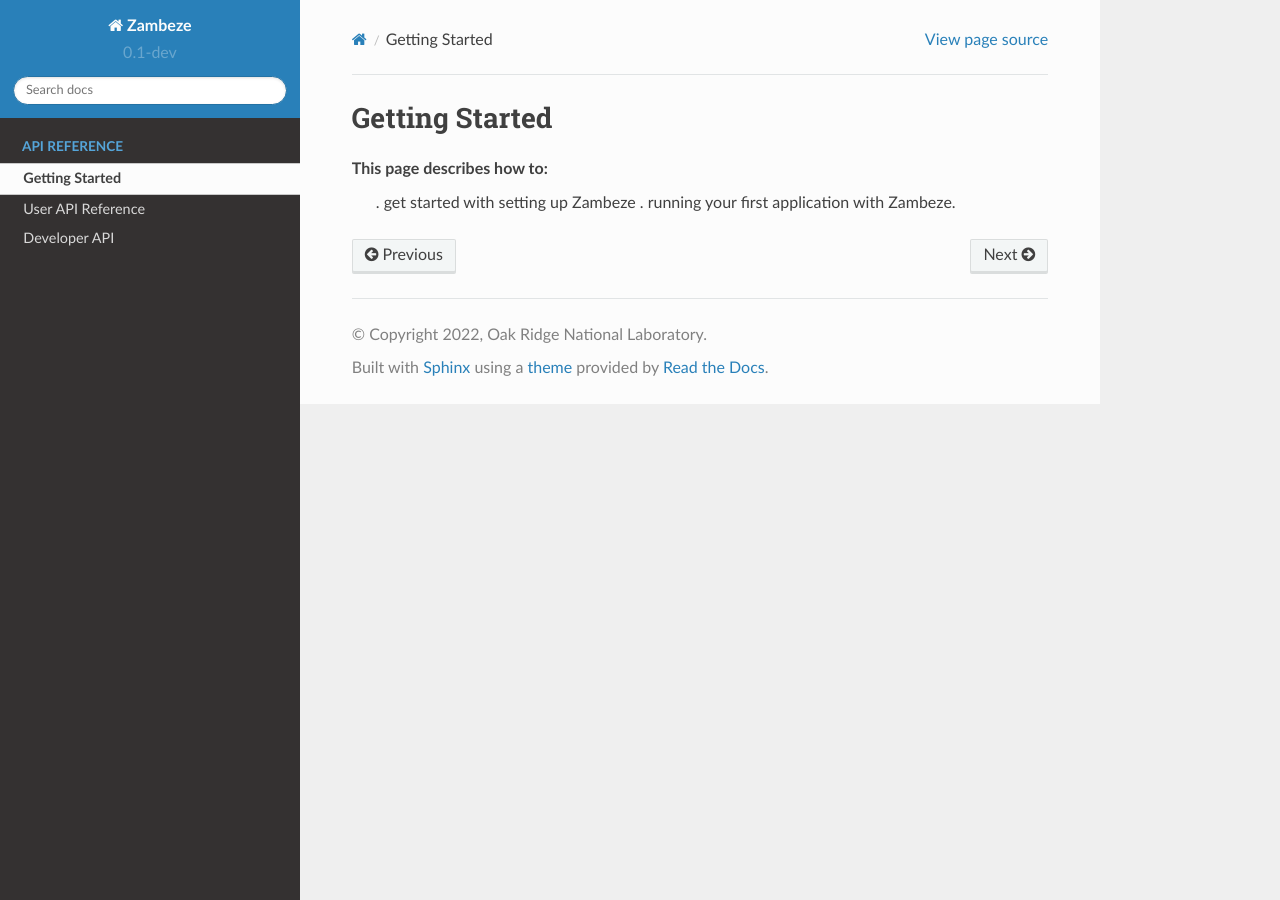
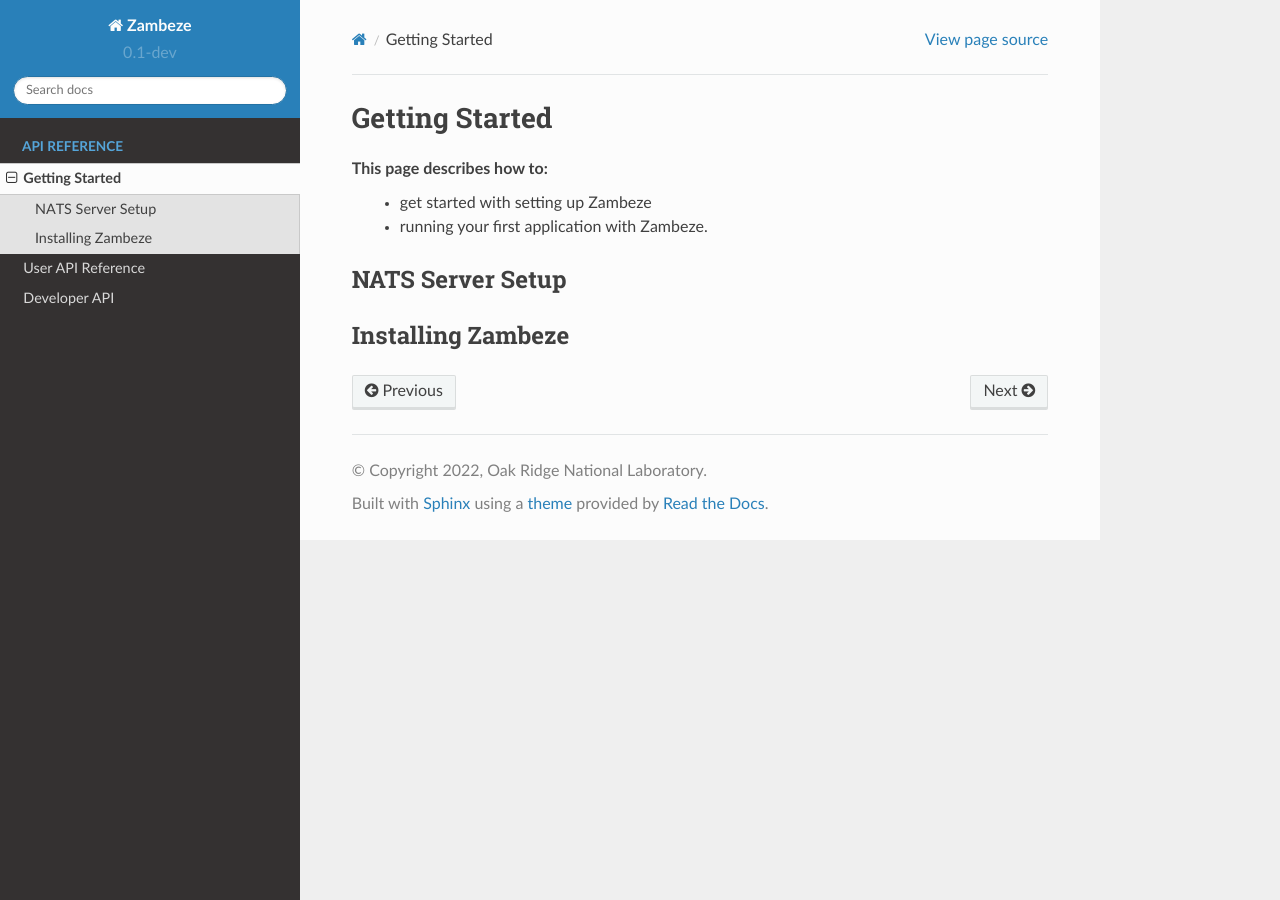
Before and after one commit to ORNL/Zambeze, a Sphinx documentation site: the page built from docs/source/getting_started.rst, in a window 1280 px wide. Built offline with Sphinx 7.4.7 and the Read the Docs theme 2.0.0, drawn with Linux system fonts in a browser that asks for light colours.

Commit message:
minor updates to docs

```diff
--- a/docs/source/getting_started.rst
+++ b/docs/source/getting_started.rst
@@ -2,5 +2,11 @@
 ****************
 
 This page describes how to:
- . get started with setting up Zambeze
- . running your first application with Zambeze.
+ * get started with setting up Zambeze
+ * running your first application with Zambeze.
+
+NATS Server Setup
+------------------
+
+Installing Zambeze
+-------------------
```
